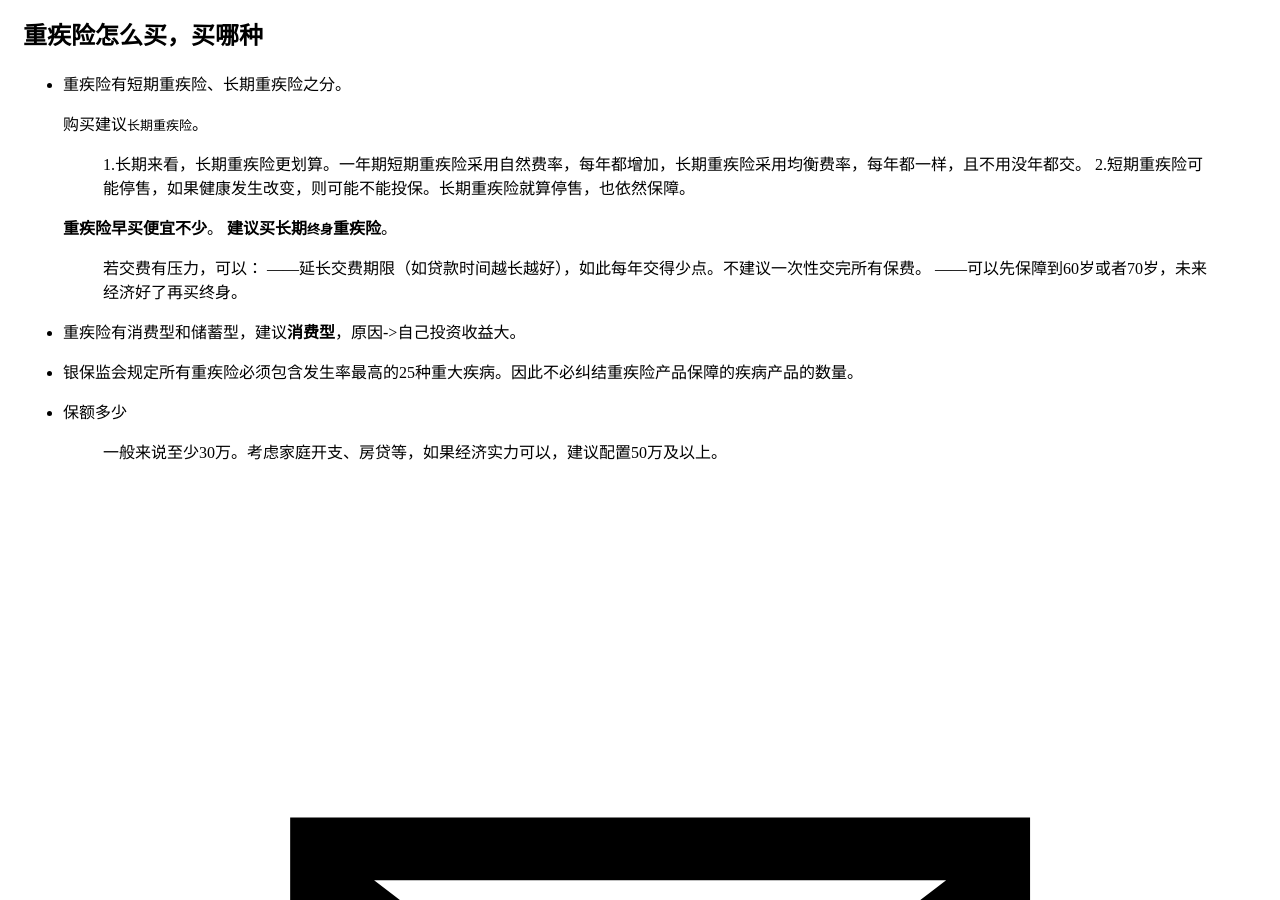
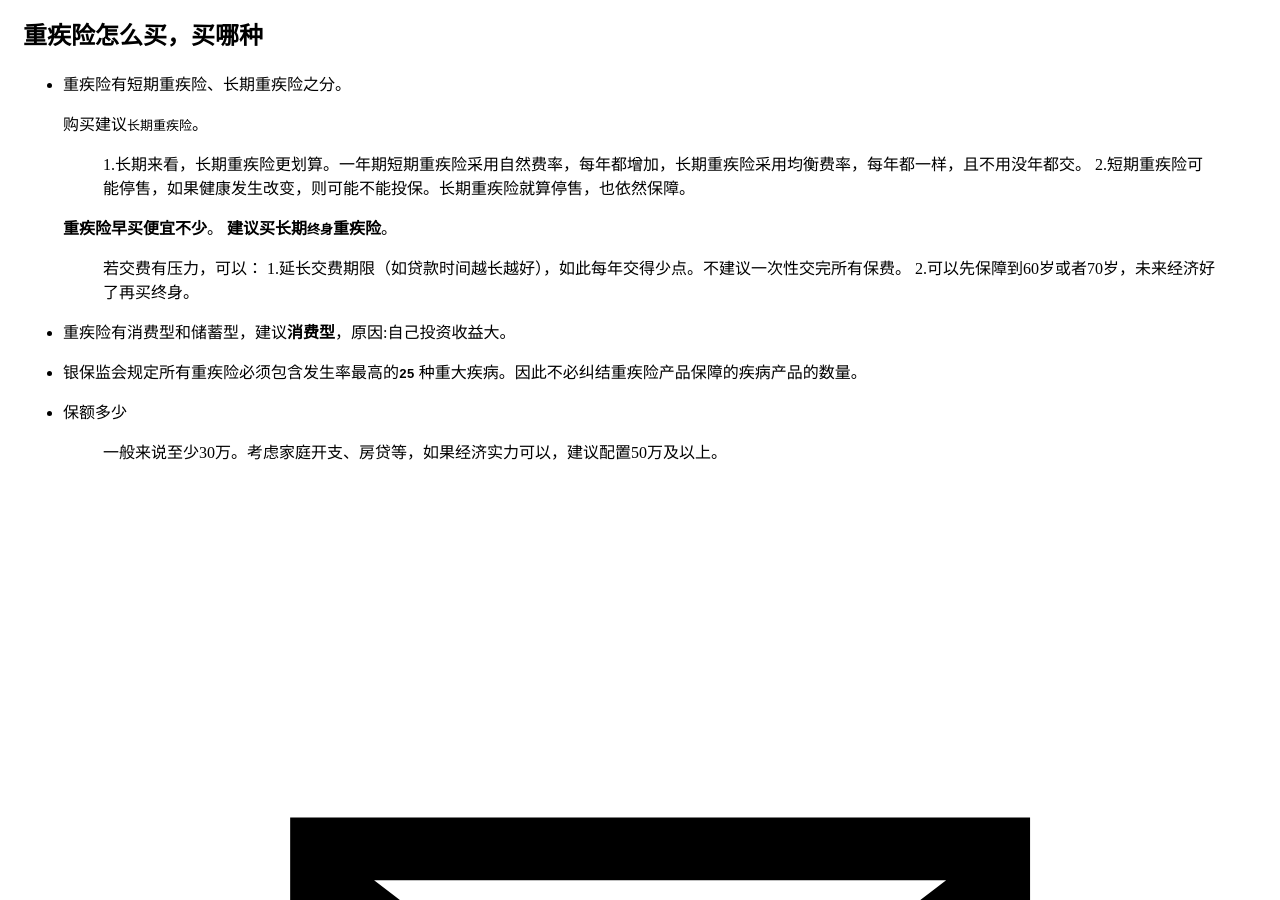
Before and after one commit to TerminusBot/terminus-jekyll-template, a Jekyll site: the page built from _posts/2020-03-06-商业保险了解下.md, in a window 1280 px wide and 900 px high, scrolled down 1995 px. Built offline with Jekyll 4.4.1, drawn with Linux system fonts in a browser that asks for light colours; our own code applies the rules of GitHub Pages for plain Markdown files.

Commit message:
Update 2020-03-06-商业保险了解下.md

```diff
--- a/_posts/2020-03-06-商业保险了解下.md
+++ b/_posts/2020-03-06-商业保险了解下.md
@@ -86,12 +86,12 @@ description: 人身保险与财产保险，消费型保险or返还型保险，
   **建议买长期`终身`重疾险**。
 
   > 若交费有压力，可以：
-  > ——延长交费期限（如贷款时间越长越好），如此每年交得少点。不建议一次性交完所有保费。
-  > ——可以先保障到60岁或者70岁，未来经济好了再买终身。
+  > 1.延长交费期限（如贷款时间越长越好），如此每年交得少点。不建议一次性交完所有保费。
+  > 2.可以先保障到60岁或者70岁，未来经济好了再买终身。
 
-- 重疾险有消费型和储蓄型，建议**消费型**，原因->自己投资收益大。
+- 重疾险有消费型和储蓄型，建议**消费型**，原因:自己投资收益大。
 
-- 银保监会规定所有重疾险必须包含发生率最高的25种重大疾病。因此不必纠结重疾险产品保障的疾病产品的数量。
+- 银保监会规定所有重疾险必须包含发生率最高的**`25`** 种重大疾病。因此不必纠结重疾险产品保障的疾病产品的数量。
 
 - 保额多少
 
```
